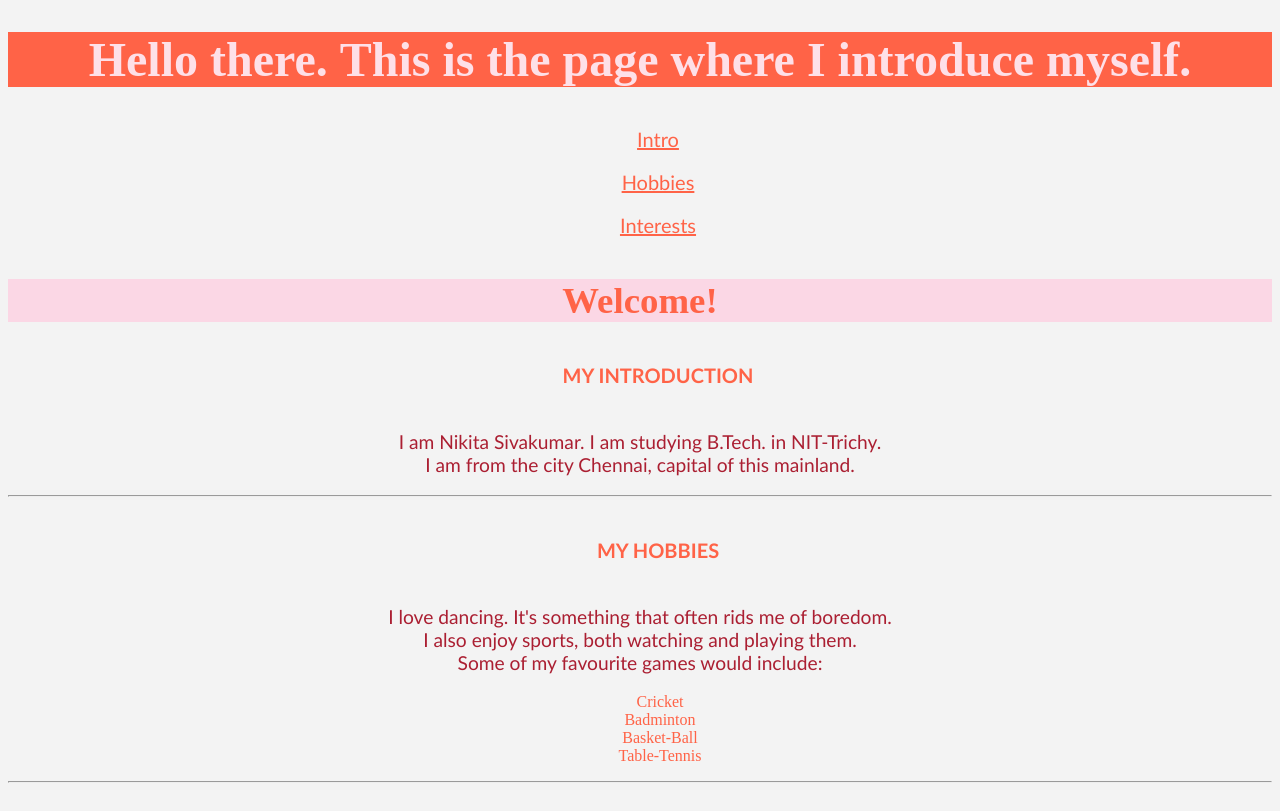
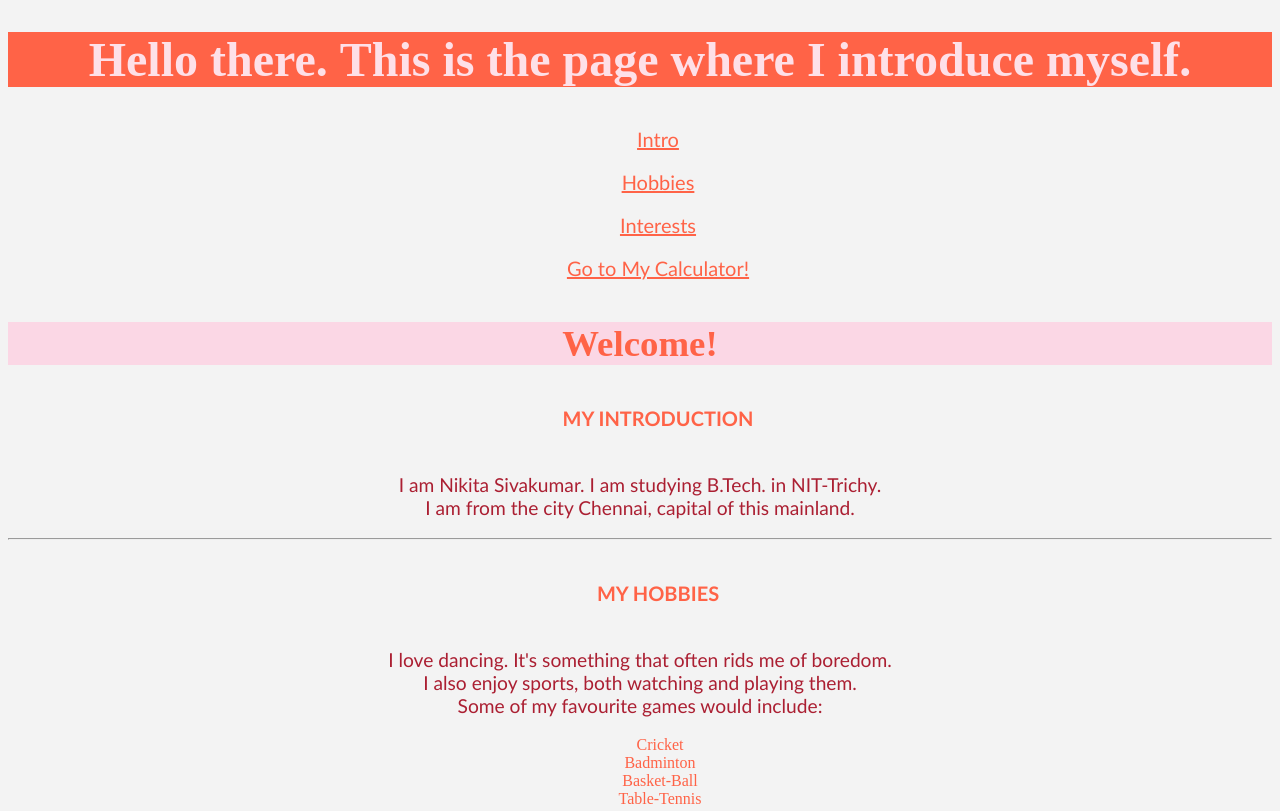
Before and after one commit to nikki30/Handling_HTML, a plain HTML site: page index.html in a window 1280 px wide. Shown: the top 811 px of the page. Drawn offline with Linux system fonts and the light colour scheme.

Commit message:
Index updated with Calculator
Take  A  Look!

```diff
--- a/index.html
+++ b/index.html
@@ -137,6 +137,7 @@ width:500px;
 <a href="#H">Intro</a>
 <a href="#HH">Hobbies</a>
 <a href="#HHH">Interests</a>
+<a href="#calc-second-stage">Go to My Calculator!</a>
 
 <h2><b>Welcome!</b></h2>
 
```
